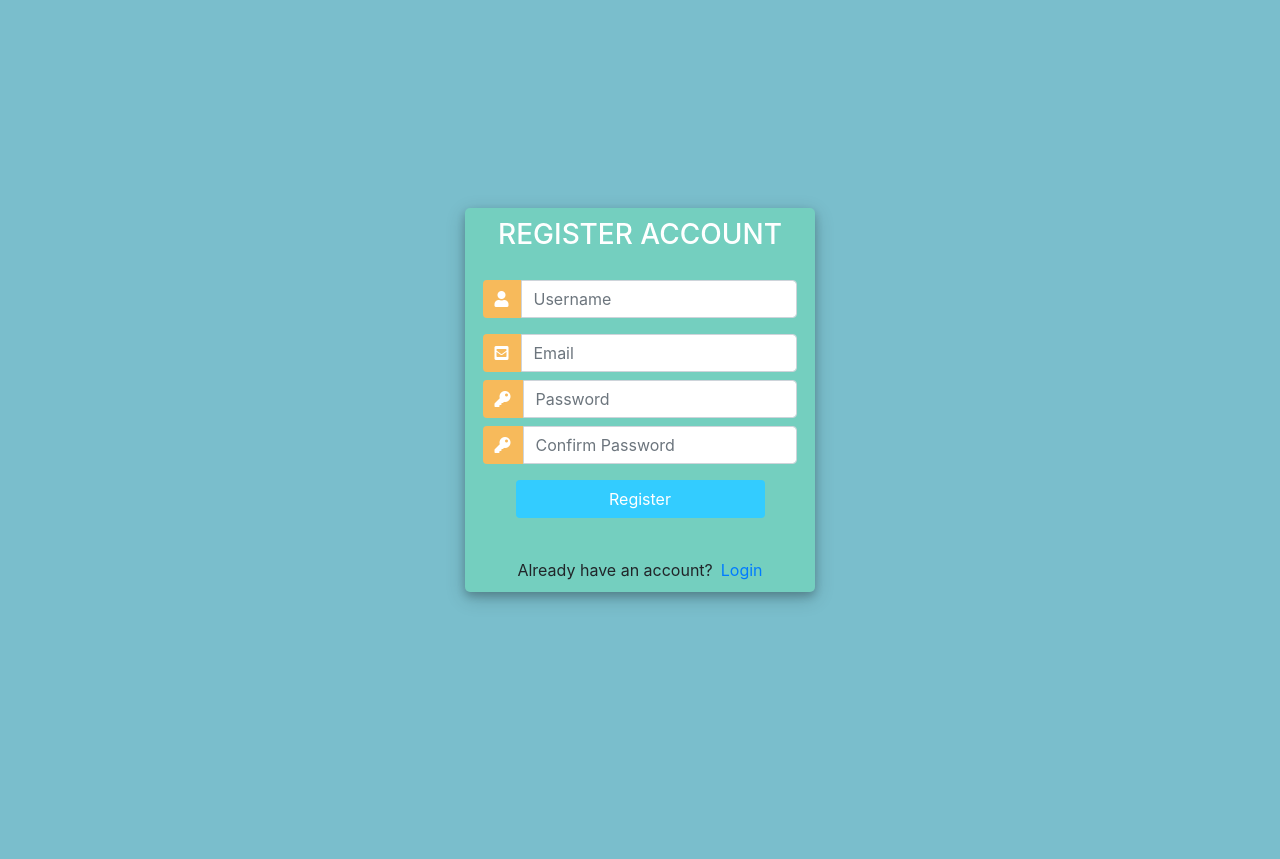
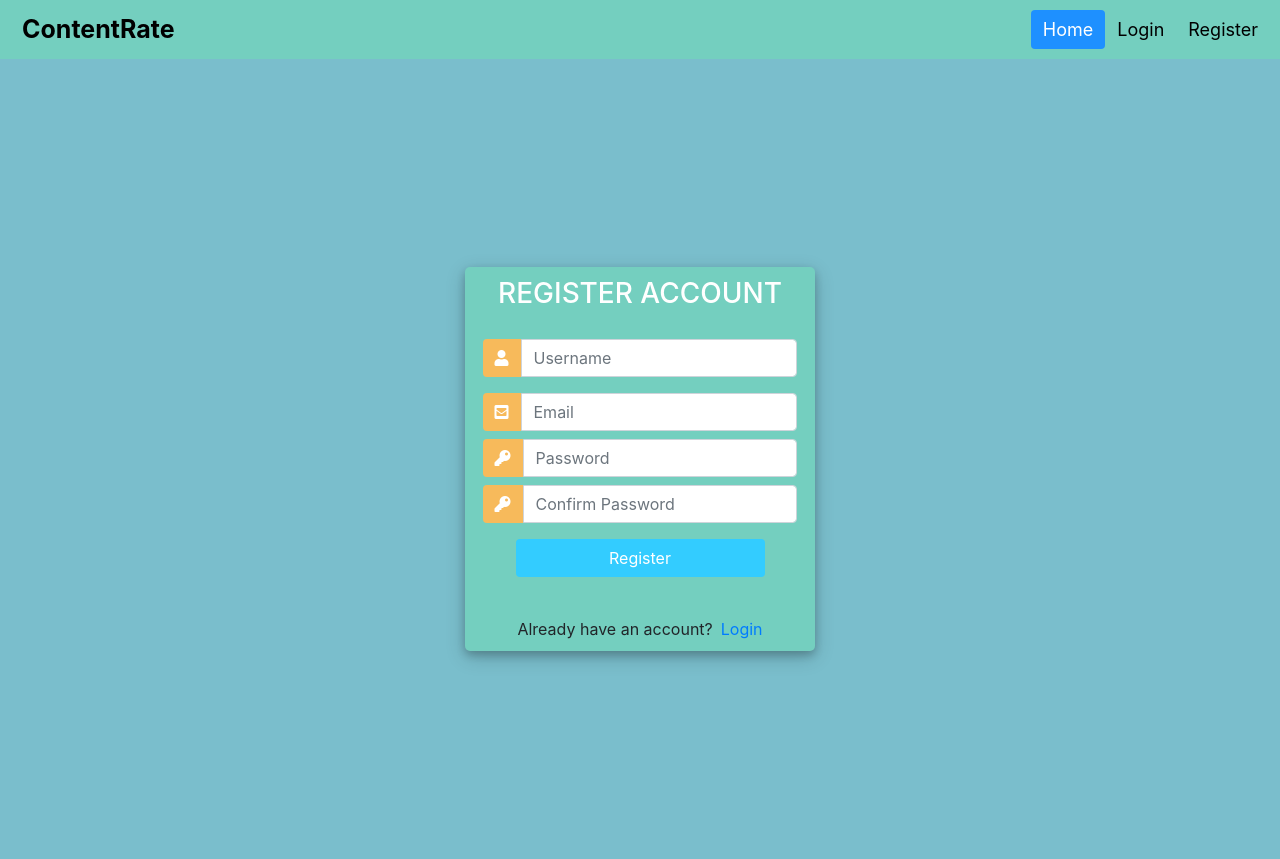
Before and after one commit to daniftinca/ContentRate, a Django app: page /accounts/register/ in a window 1280 px wide. Before the commit the page ends 604 px from the top, so only its background shows below. Run offline with Django 3.2, Linux system fonts and the light colour scheme; parts of the project's set-up code (start-up, migrations or seed data) failed here and were passed over; some libraries are stand-ins or nearby versions.

Commit message:
create style and header files and include them in templates

```diff
--- /dev/null
+++ b/templates/header.html
@@ -0,0 +1,64 @@
+<style>
+        /* Style the header with a grey background and some padding */
+        .header {
+          overflow: hidden;
+          background-color: #74cfbf;
+          padding: 10px 10px;
+        }
+
+        /* Style the header links */
+        .header a {
+          float: left;
+          color: black;
+          text-align: center;
+          padding: 12px;
+          text-decoration: none;
+          font-size: 18px;
+          line-height: 15px;
+          border-radius: 4px;
+        }
+
+        /* Style the logo link (notice that we set the same value of line-height and font-size to prevent the header to increase when the font gets bigger */
+        .header a.logo {
+          font-size: 25px;
+          font-weight: bold;
+        }
+
+        /* Change the background color on mouse-over */
+        .header a:hover {
+          background-color: #ddd;
+          color: black;
+        }
+
+        /* Style the active/current link*/
+        .header a.active {
+          background-color: dodgerblue;
+          color: white;
+        }
+
+        /* Float the link section to the right */
+        .header-right {
+          float: right;
+        }
+
+        /* Add media queries for responsiveness - when the screen is 500px wide or less, stack the links on top of each other */
+        @media screen and (max-width: 500px) {
+          .header a {
+            float: none;
+            display: block;
+            text-align: left;
+          }
+          .header-right {
+            float: none;
+          }
+        }
+</style>
+
+<div class="header">
+  <a href="#default" class="logo">ContentRate</a>
+  <div class="header-right">
+    <a class="active" href="#home">Home</a>
+    <a href="{% url 'login' %}">Login</a>
+    <a href="{% url 'registration:user_register' %}">Register</a>
+  </div>
+</div>
--- a/templates/registration/registration.html
+++ b/templates/registration/registration.html
@@ -4,65 +4,12 @@
 	<script src="https://ajax.googleapis.com/ajax/libs/jquery/3.3.1/jquery.min.js"></script>
 	<link rel="stylesheet" href="https://use.fontawesome.com/releases/v5.6.1/css/all.css" integrity="sha384-gfdkjb5BdAXd+lj+gudLWI+BXq4IuLW5IT+brZEZsLFm++aCMlF1V92rMkPaX4PP" crossorigin="anonymous">
 
-	<style>
-		body,
-		html {
-			margin: 0;
-			padding: 0;
-			height: 100%;
-			background: #7abecc !important;
-		}
-		.user_card {
-			width: 350px;
-			margin-top: auto;
-			margin-bottom: auto;
-			background: #74cfbf;
-			position: relative;
-			display: flex;
-			justify-content: center;
-			flex-direction: column;
-			padding: 10px;
-			box-shadow: 0 4px 8px 0 rgba(0, 0, 0, 0.2), 0 6px 20px 0 rgba(0, 0, 0, 0.19);
-			-webkit-box-shadow: 0 4px 8px 0 rgba(0, 0, 0, 0.2), 0 6px 20px 0 rgba(0, 0, 0, 0.19);
-			-moz-box-shadow: 0 4px 8px 0 rgba(0, 0, 0, 0.2), 0 6px 20px 0 rgba(0, 0, 0, 0.19);
-			border-radius: 5px;
-
-		}
-
-		.form_container {
-			margin-top: 20px;
-		}
-
-		#form-title{
-			color: #fff;
-		}
-		.login_btn {
-			width: 100%;
-			background: #33ccff !important;
-			color: white !important;
-		}
-		.login_btn:focus {
-			box-shadow: none !important;
-			outline: 0px !important;
-		}
-		.login_container {
-			padding: 0 2rem;
-		}
-		.input-group-text {
-			background: #f7ba5b !important;
-			color: white !important;
-			border: 0 !important;
-			border-radius: 0.25rem 0 0 0.25rem !important;
-		}
-		.input_user,
-		.input_pass:focus {
-			box-shadow: none !important;
-			outline: 0px !important;
-		}
-
-	</style>
+<style>
+    {% include 'styles.css' %}
+</style>
 
 </head>
+{% include 'header.html' %}
 {% block content %}
 
     <div class="container h-100">
--- /dev/null
+++ b/templates/styles.css
@@ -0,0 +1,64 @@
+
+		body,
+		html {
+			margin: 0;
+			padding: 0;
+			height: 100%;
+			background: #7abecc !important;
+		}
+		.user_card {
+			width: 350px;
+			margin-top: auto;
+			margin-bottom: auto;
+			background: #74cfbf;
+			position: relative;
+			display: flex;
+			justify-content: center;
+			flex-direction: column;
+			padding: 10px;
+			box-shadow: 0 4px 8px 0 rgba(0, 0, 0, 0.2), 0 6px 20px 0 rgba(0, 0, 0, 0.19);
+			-webkit-box-shadow: 0 4px 8px 0 rgba(0, 0, 0, 0.2), 0 6px 20px 0 rgba(0, 0, 0, 0.19);
+			-moz-box-shadow: 0 4px 8px 0 rgba(0, 0, 0, 0.2), 0 6px 20px 0 rgba(0, 0, 0, 0.19);
+			border-radius: 5px;
+
+		}
+
+		.form_container {
+			margin-top: 20px;
+		}
+
+		#form-title{
+			color: #fff;
+
+		}
+
+		.login_btn {
+			width: 100%;
+			background: #33ccff !important;
+			color: white !important;
+		}
+		.login_btn:focus {
+			box-shadow: none !important;
+			outline: 0px !important;
+		}
+		.login_container {
+			padding: 0 2rem;
+		}
+		.input-group-text {
+			background: #f7ba5b !important;
+			color: white !important;
+			border: 0 !important;
+			border-radius: 0.25rem 0 0 0.25rem !important;
+		}
+		.input_user,
+		.input_pass:focus {
+			box-shadow: none !important;
+			outline: 0px !important;
+		}
+
+		#messages{
+			background-color: grey;
+			color: #fff;
+			padding: 10px;
+			margin-top: 10px;
+		}
```
Also changed, not shown: templates/registration/login.html (+5 -68 lines).
